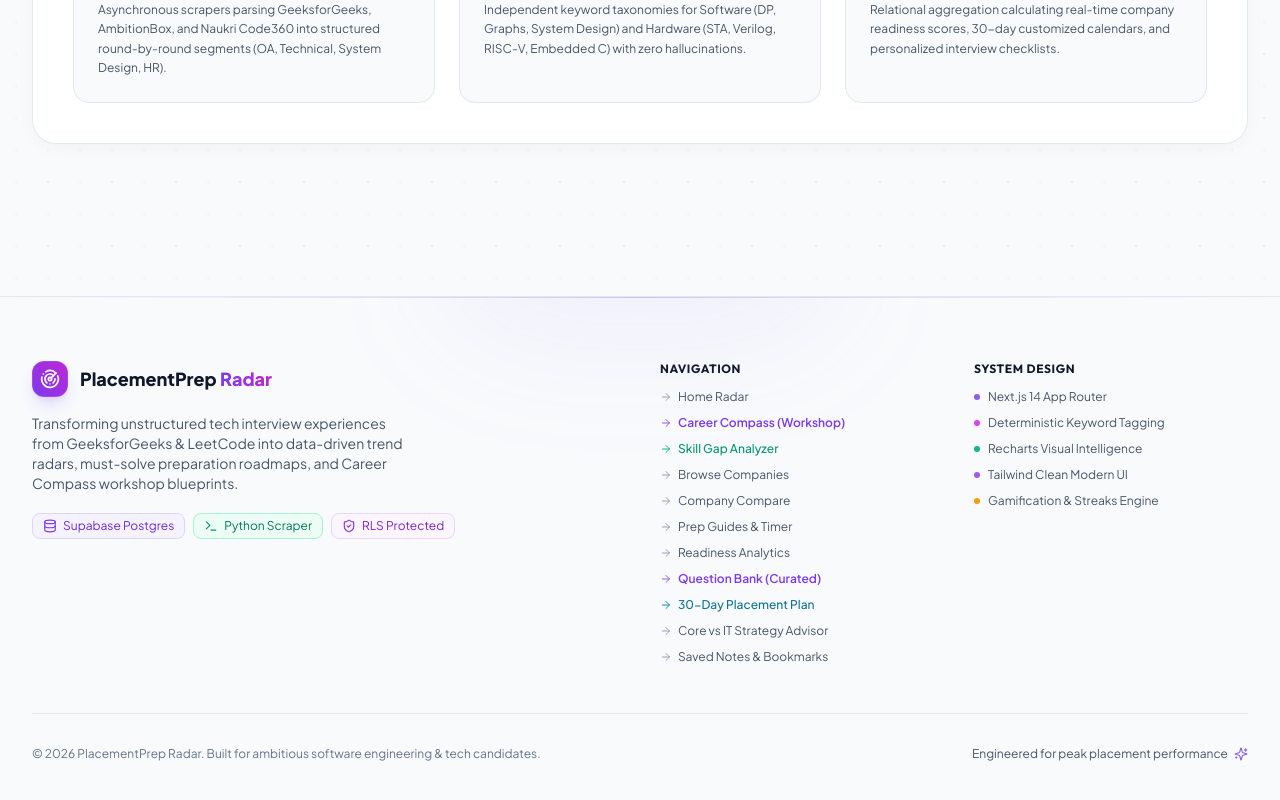
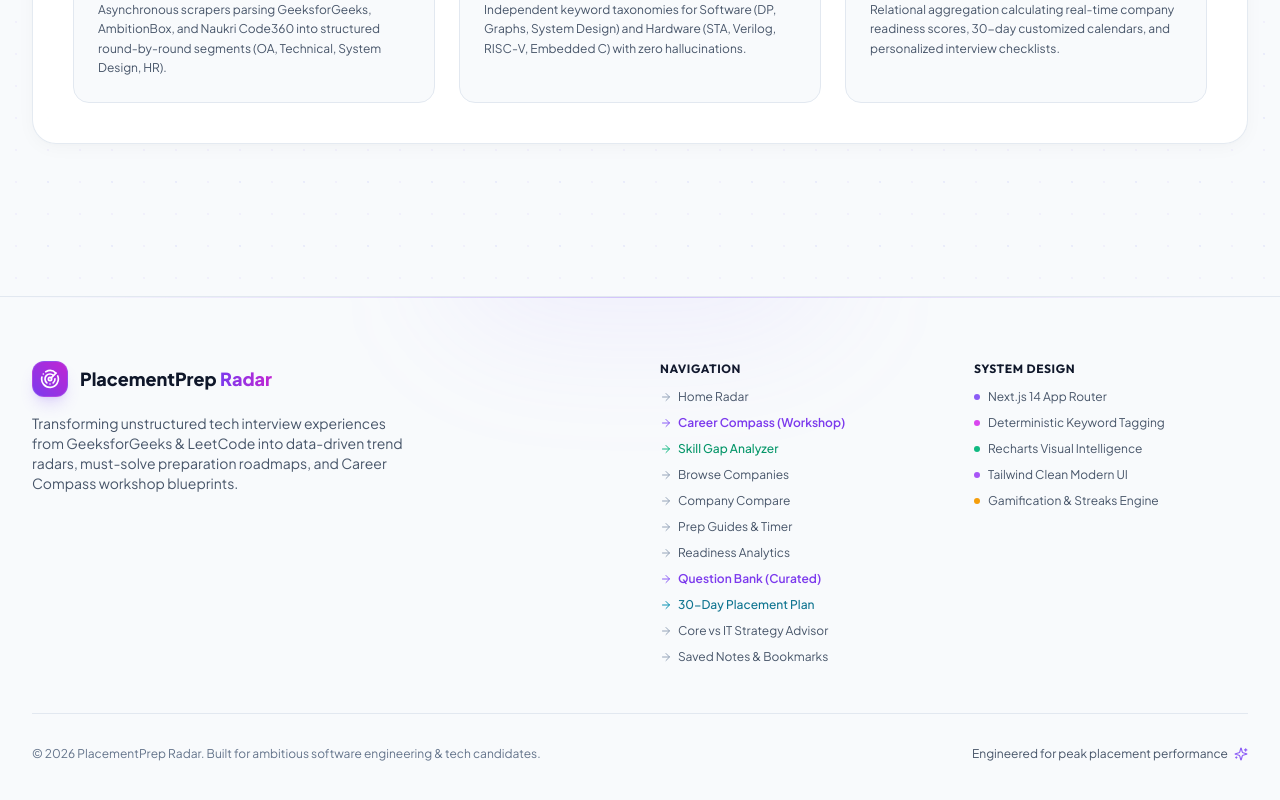
Before and after one commit to dheeraj0677/Placement-prep, a Next.js app: page / in a window 1280 px wide. Shown: the part 3514-4314 px from the top of the page. Built offline with nearby package versions, Linux system fonts and the light colour scheme; no server answers.

Commit message:
fix: Remove technical stack badges from footer

```diff
--- a/src/components/Footer.tsx
+++ b/src/components/Footer.tsx
@@ -2,7 +2,7 @@
 
 import React from 'react';
 import Link from 'next/link';
-import { Radar, Terminal, Database, ShieldCheck, Heart, Sparkles, ArrowRight, Github, ExternalLink, GitCompare, BarChart3, Bookmark } from 'lucide-react';
+import { Radar, Heart, Sparkles, ArrowRight, Github, ExternalLink, GitCompare, BarChart3, Bookmark } from 'lucide-react';
 
 export default function Footer() {
   return (
@@ -27,21 +27,6 @@
             <p className="text-xs sm:text-sm text-slate-600 leading-relaxed max-w-sm">
               Transforming unstructured tech interview experiences from GeeksforGeeks & LeetCode into data-driven trend radars, must-solve preparation roadmaps, and Career Compass workshop blueprints.
             </p>
-
-            <div className="flex flex-wrap items-center gap-2 pt-1 text-xs">
-              <span className="inline-flex items-center gap-1.5 px-2.5 py-1 rounded-lg bg-violet-50 text-violet-700 border border-violet-200">
-                <Database className="w-3.5 h-3.5 text-violet-600" />
-                Supabase Postgres
-              </span>
-              <span className="inline-flex items-center gap-1.5 px-2.5 py-1 rounded-lg bg-emerald-50 text-emerald-700 border border-emerald-200">
-                <Terminal className="w-3.5 h-3.5 text-emerald-600" />
-                Python Scraper
-              </span>
-              <span className="inline-flex items-center gap-1.5 px-2.5 py-1 rounded-lg bg-purple-50 text-purple-700 border border-purple-200">
-                <ShieldCheck className="w-3.5 h-3.5 text-purple-600" />
-                RLS Protected
-              </span>
-            </div>
           </div>
 
           {/* Quick Links Column */}
```
